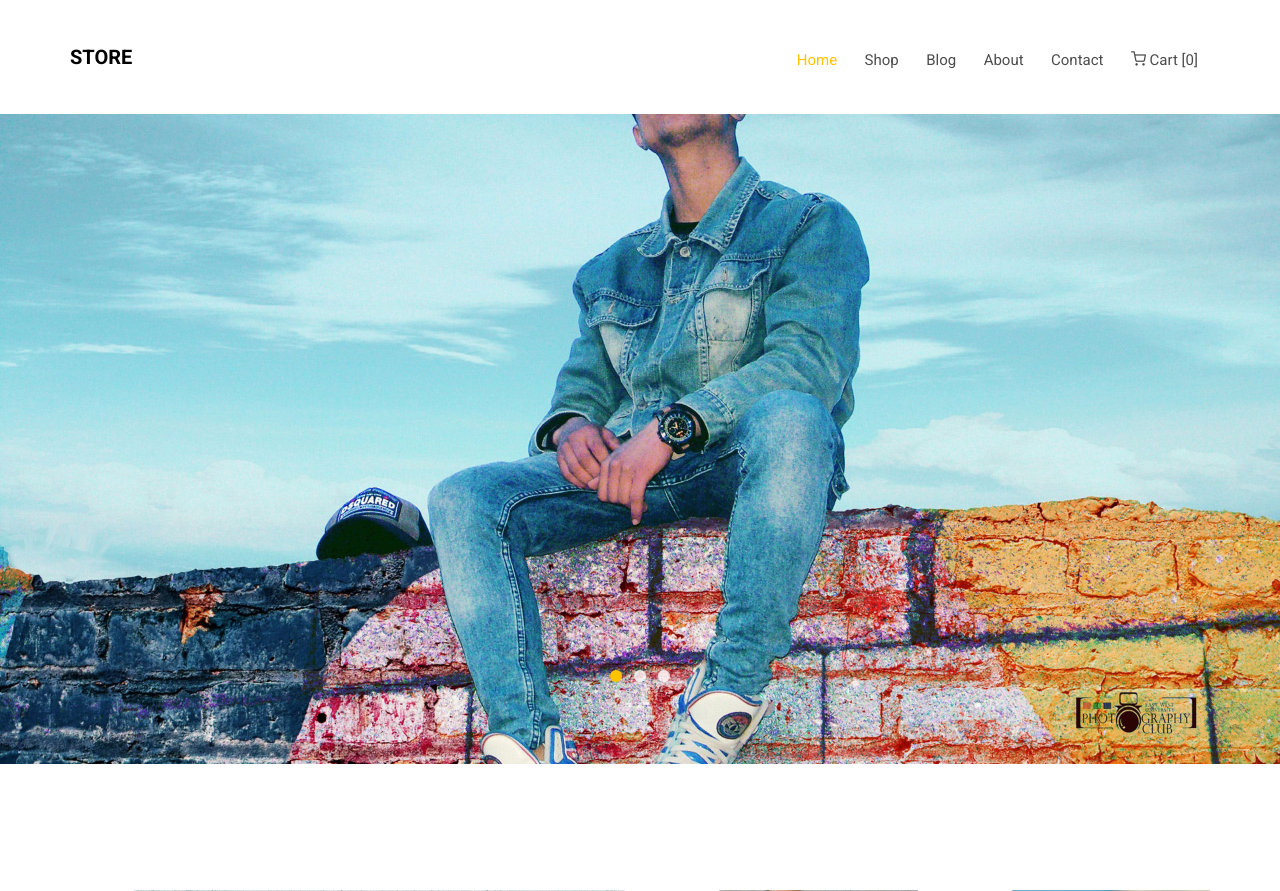
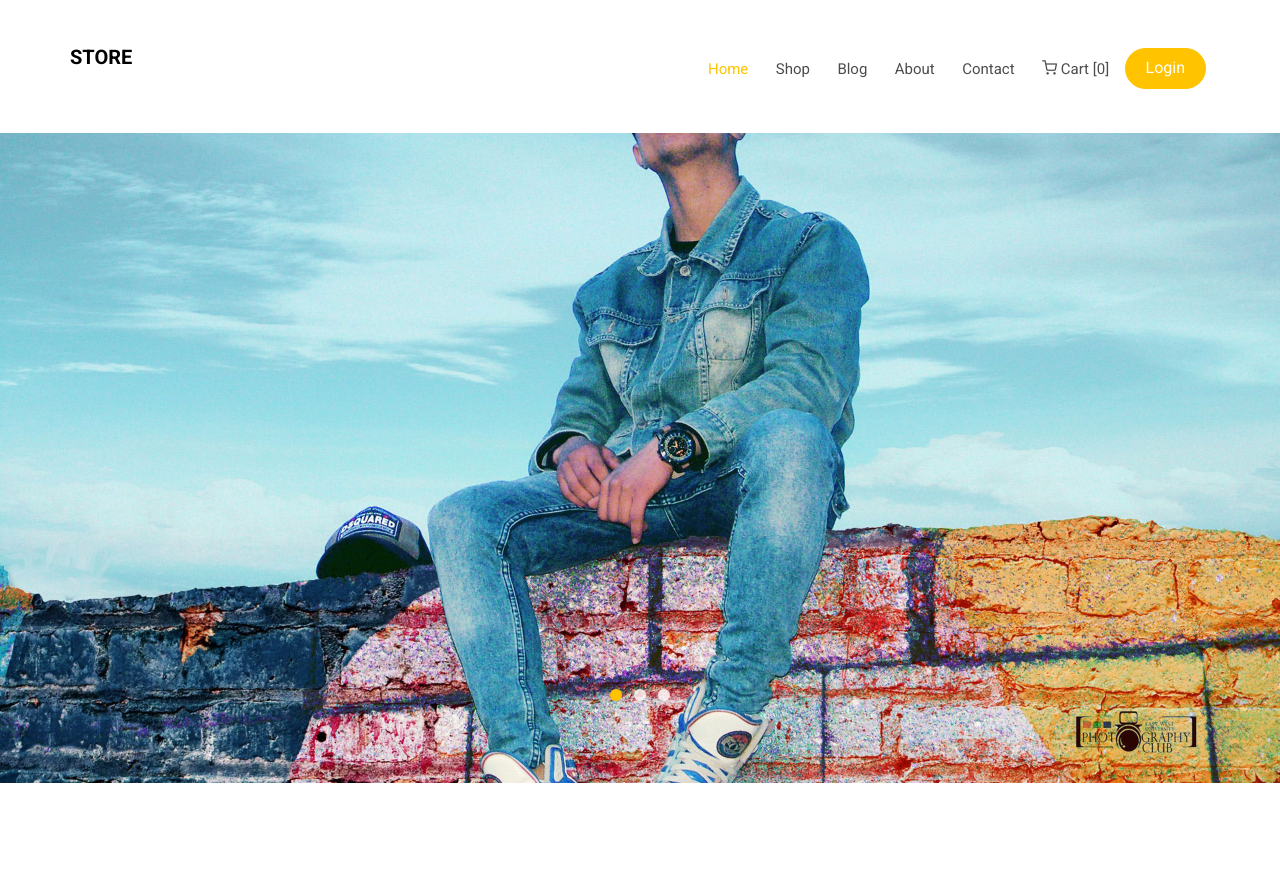
Before and after one commit to sidkhurana3630/client-faris-ecommerce, a CodeIgniter app: page /database/ in a window 1280 px wide. Shown: the top 891 px of the page. Run offline with CodeIgniter, Linux system fonts and the light colour scheme; some libraries are stand-ins or nearby versions; some web fonts are replaced.

Commit message:
Penambahan Button Modal Login

```diff
--- a/application/views/home.php
+++ b/application/views/home.php
@@ -84,6 +84,11 @@
 								<li><a href="about.html">About</a></li>
 								<li><a href="contact.html">Contact</a></li>
 								<li><a href="cart.html"><i class="icon-shopping-cart"></i> Cart [0]</a></li>
+								<li>
+									<button type="button" class="btn btn-primary" data-toggle="modal" data-target="#myModal">
+										Login
+									</button>
+								</li>
 							</ul>
 						</div>
 					</div>
```
